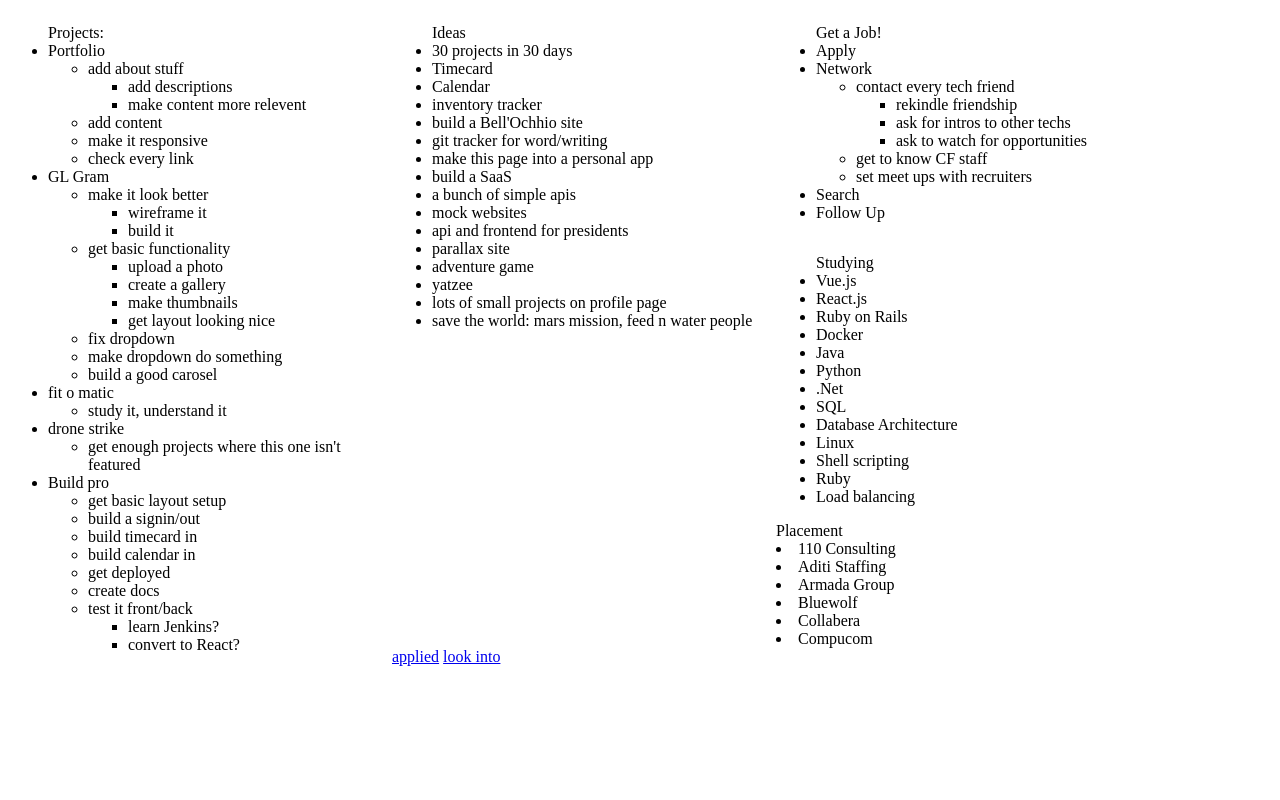
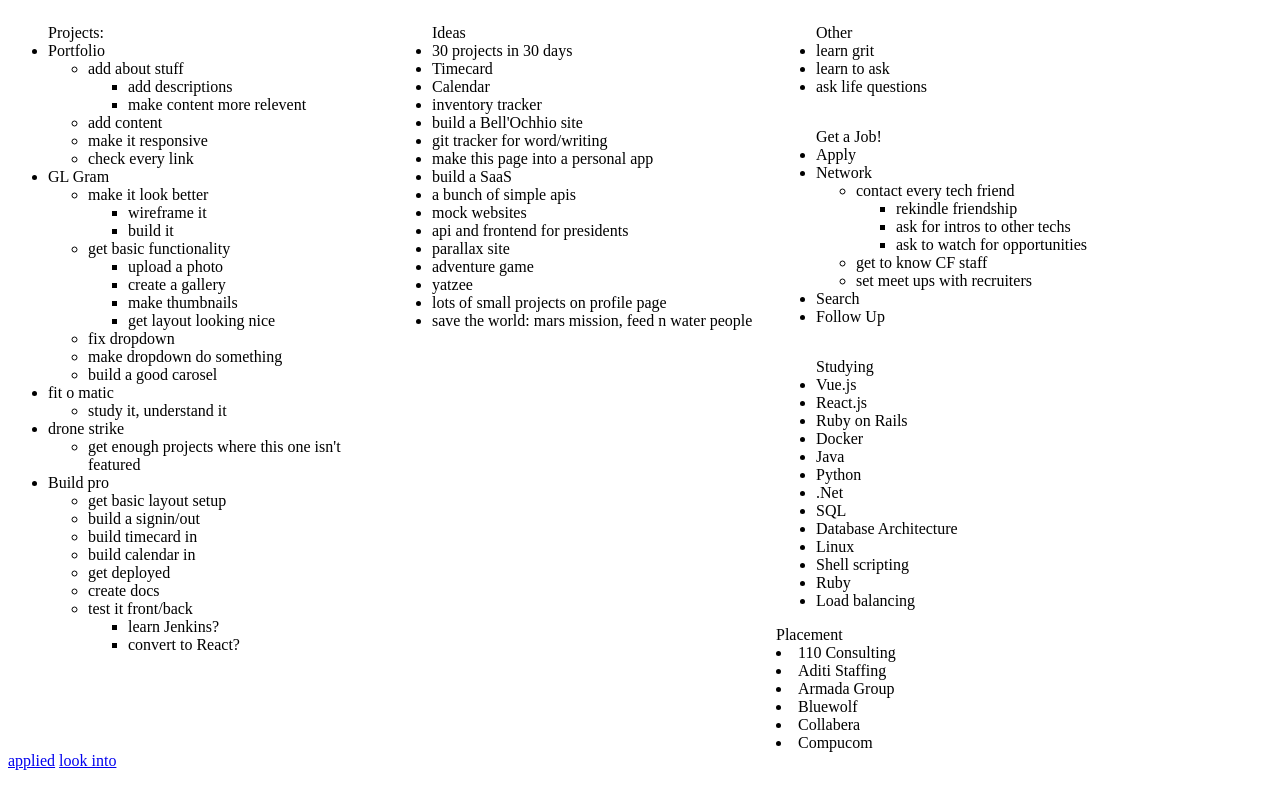
Before and after one commit to GLSea1979/project-tracker, a plain HTML site: page index.html in a window 1280 px wide. Drawn offline with Linux system fonts and the light colour scheme.

Commit message:
getting back on the horse

```diff
--- a/index.html
+++ b/index.html
@@ -96,6 +96,13 @@
       </ul>
     </section>
     <section>
+      <ul>Other
+        <li>learn grit</li>
+        <li>learn to ask</li>
+        <li>ask life questions</li>
+      </ul>
+    </section>
+    <section>
       <ul>Get a Job!
         <li>Apply</li>
         <li>Network</li>
```
